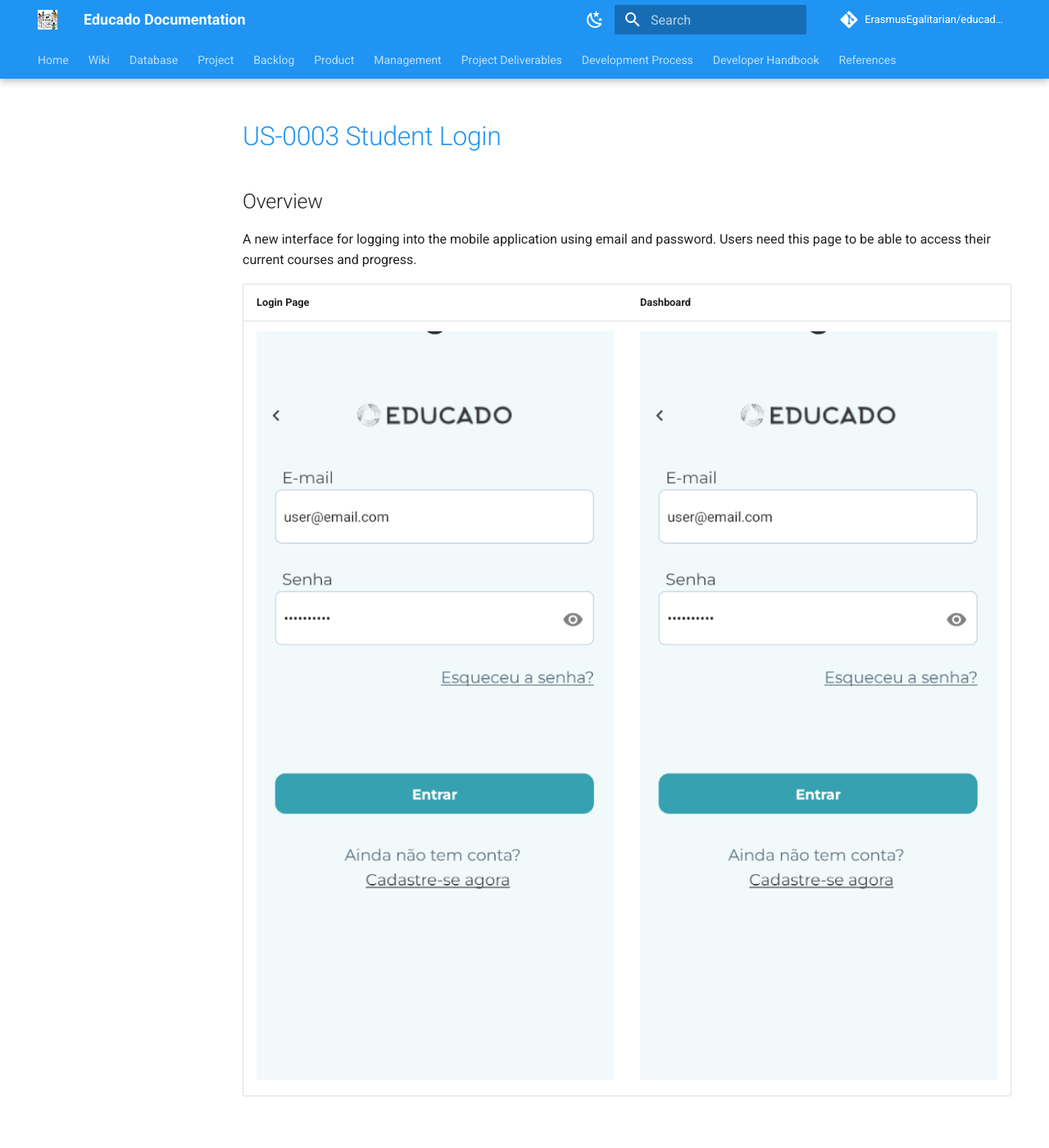
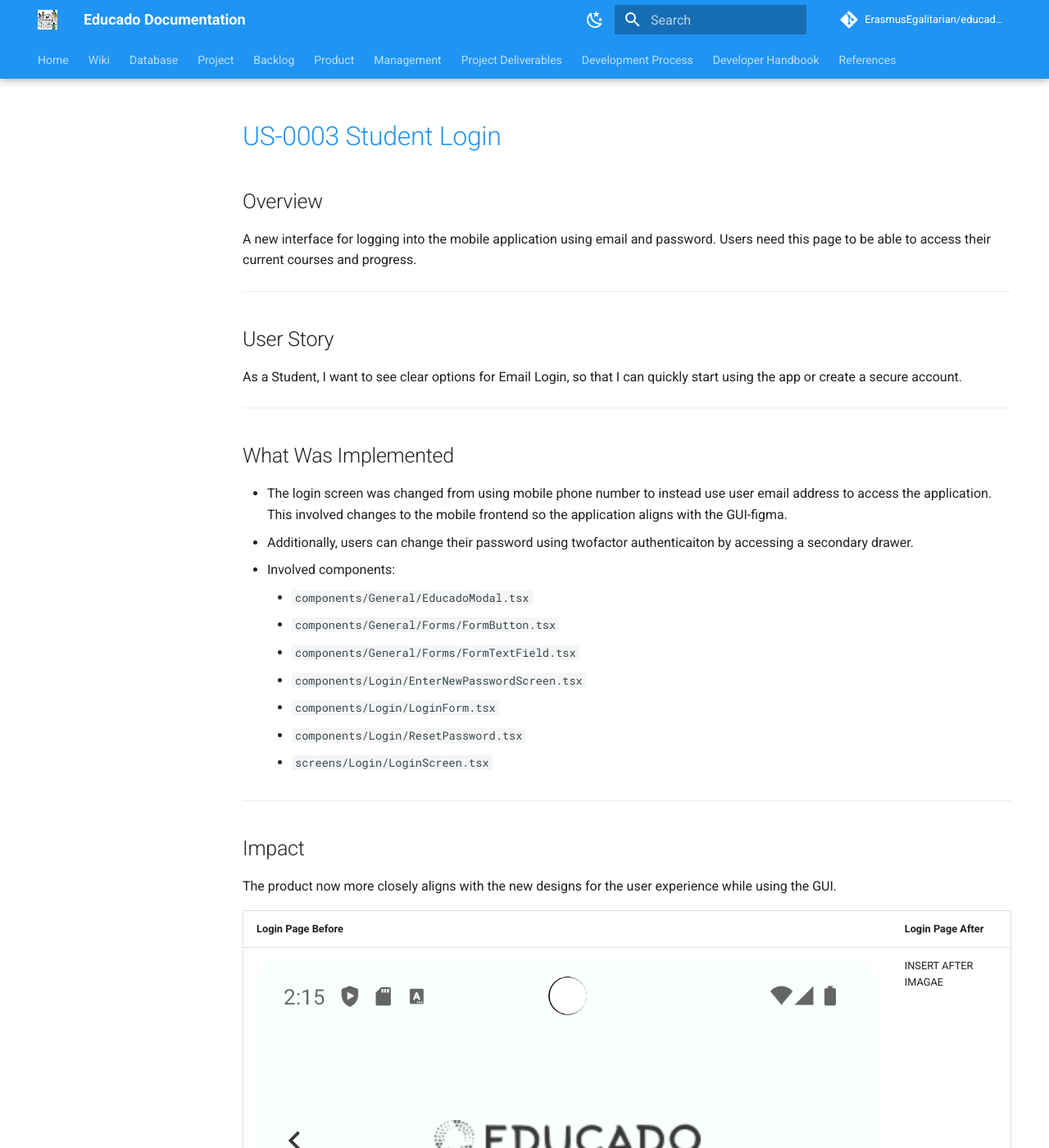
Before and after one commit to ErasmusEgalitarian/educado-docs, an MkDocs documentation site: the page built from docs/deliverables/mobile/PBI-Implement-Student-Login-Interface.md, in a window 1280 px wide and 1400 px high. Shown: the whole window at 82% size. Built offline with MkDocs 1.6.1 and Material for MkDocs 9.7.7, drawn with Linux system fonts in a browser that asks for light colours; comment, search, counter and statistics services are not loaded; some of the changed text lies outside the part shown.

Commit message:
Added before images for Login Register and Password

```diff
--- a/docs/deliverables/mobile/PBI-Implement-Student-Login-Interface.md
+++ b/docs/deliverables/mobile/PBI-Implement-Student-Login-Interface.md
@@ -4,10 +4,7 @@
 A new interface for logging into the mobile application using email and password.
 Users need this page to be able to access their current courses and progress.
 
-
-| Login Page | Dashboard |
-|------------|-----------|
-| ![Login](../../assets/2025/Software/deliverables/US-0003/login_new.png) | ![Dashboard Test](../../assets/2025/Software/deliverables/US-0003/login_new.png) |
+---
 
 ## User Story
 As a Student, I want to see clear options for Email Login, so that I can quickly start using the app or create a secure account.
@@ -31,6 +28,16 @@
 ## Impact
 The product now more closely aligns with the new designs for the user experience while using the GUI.
 
+| Login Page Before | Login Page After |
+|------------|-----------|
+| ![Login Before](../../assets/2025/Software/deliverables/US-0003/Login_Before.png) | INSERT AFTER IMAGAE|
+
+
+| Password Interface Before | Password Interface After |
+|------------|-----------|
+| ![Password Before](../../assets/2025/Software/deliverables/US-0003/Password_Combined_Before.png) | INSERT AFTER IMAGE|
+
+
 ---
 
 ## Related Files / Modules
```
Also changed, not shown: docs/deliverables/mobile/PBI-Implement-Student-Registration-Interface.md (+4 -0 lines), docs/assets/2025/Software/deliverables/US-0003/Login_Before.png (added), docs/assets/2025/Software/deliverables/US-0003/Password_Combined_Before.png (added), docs/assets/2025/Software/deliverables/US-0003/login_new.png (deleted), docs/assets/2025/Software/deliverables/US-0065/Register_Before.png (added).
